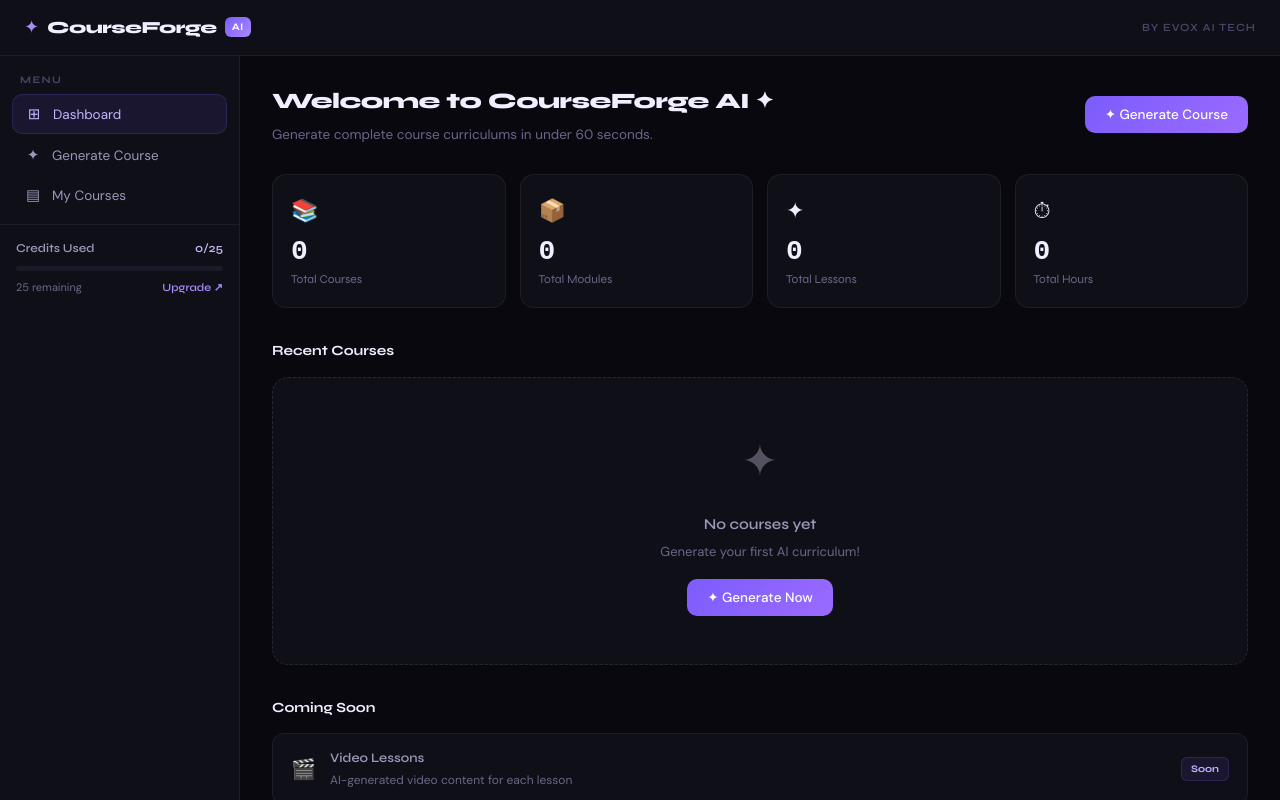
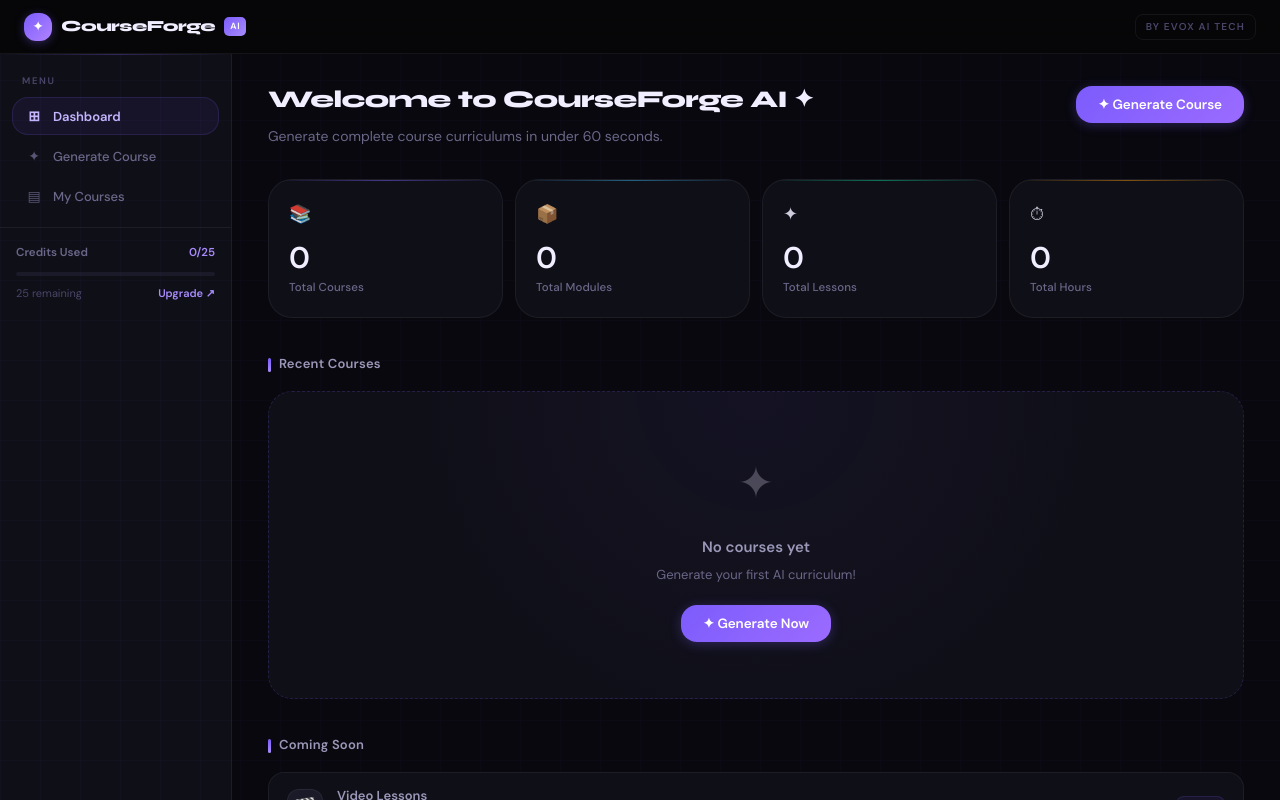
Before and after one commit to evoxaitech/courseforge-ai, a React (Create React App) app: page / in a window 1280 px wide. Built offline with nearby package versions, Linux system fonts and the light colour scheme.

Commit message:
feat: premium UI overhaul

```diff
--- a/src/App.css
+++ b/src/App.css
@@ -3,6 +3,7 @@
     flex-direction: column;
     height: 100vh;
     overflow: hidden;
+    background: var(--bg);
 }
 
 .app-body {
@@ -16,6 +17,20 @@
     overflow-y: auto;
     overflow-x: hidden;
     background: var(--bg);
+    position: relative;
+}
+
+/* Subtle grid background */
+.app-main::before {
+    content: '';
+    position: fixed;
+    inset: 0;
+    background-image:
+        linear-gradient(rgba(123, 92, 245, 0.03) 1px, transparent 1px),
+        linear-gradient(90deg, rgba(123, 92, 245, 0.03) 1px, transparent 1px);
+    background-size: 40px 40px;
+    pointer-events: none;
+    z-index: 0;
 }
 
 /* API Banner */
@@ -23,91 +38,113 @@
     display: flex;
     align-items: center;
     gap: 10px;
-    background: rgba(124, 92, 252, 0.06);
-    border-bottom: 1px solid rgba(124, 92, 252, 0.15);
-    padding: 10px 24px;
+    background: rgba(123, 92, 245, 0.05);
+    border-bottom: 1px solid rgba(123, 92, 245, 0.12);
+    padding: 9px 24px;
     font-size: 13px;
     flex-shrink: 0;
+    position: relative;
+    z-index: 10;
 }
 
 .api-banner input {
     flex: 1;
     background: var(--surface2);
     border: 1px solid var(--border2);
-    border-radius: 8px;
+    border-radius: var(--r-md);
     padding: 6px 12px;
     font-size: 13px;
     color: var(--text);
     outline: none;
-    max-width: 400px;
+    max-width: 380px;
+    transition: var(--trans);
 }
 
 .api-banner input:focus {
     border-color: var(--accent);
+    box-shadow: 0 0 0 3px var(--accent-glow2);
 }
 
 .api-banner button {
     background: var(--accent);
     color: #fff;
     border: none;
-    border-radius: 8px;
+    border-radius: var(--r-md);
     padding: 6px 16px;
     font-size: 12px;
     font-weight: 600;
     cursor: pointer;
-    font-family: var(--font-display);
     transition: var(--trans);
 }
 
 .api-banner button:hover {
     background: var(--accent-h);
+    box-shadow: var(--shadow-accent);
 }
 
 .banner-label {
     font-size: 11px;
     font-weight: 700;
     color: var(--accent2);
-    font-family: var(--font-display);
-    letter-spacing: 0.8px;
+    letter-spacing: 0.5px;
+    font-family: var(--font-mono);
 }
 
 .banner-ok {
     color: var(--green);
     font-size: 12px;
     font-weight: 600;
-    font-family: var(--font-display);
+    display: flex;
+    align-items: center;
+    gap: 5px;
 }
 
 /* Page */
 .page {
-    padding: 28px 32px 48px;
-    max-width: 1100px;
-    animation: fadeIn 0.3s ease;
+    padding: 32px 36px 56px;
+    max-width: 1140px;
+    position: relative;
+    z-index: 1;
+    animation: pageIn 0.35s cubic-bezier(0.4, 0, 0.2, 1);
+}
+
+@keyframes pageIn {
+    from {
+        opacity: 0;
+        transform: translateY(10px);
+    }
+
+    to {
+        opacity: 1;
+        transform: translateY(0);
+    }
 }
 
 .page-header {
-    margin-bottom: 28px;
+    margin-bottom: 32px;
 }
 
 .page-title {
-    font-size: 22px;
+    font-size: 24px;
     font-weight: 800;
     font-family: var(--font-display);
     color: var(--text);
-    letter-spacing: -0.5px;
-    margin-bottom: 5px;
+    letter-spacing: -0.6px;
+    margin-bottom: 6px;
+    line-height: 1.2;
 }
 
 .page-subtitle {
-    font-size: 13.5px;
+    font-size: 14px;
     color: var(--text3);
+    font-weight: 400;
 }
 
 /* Cards */
 .card {
     background: var(--surface);
     border: 1px solid var(--border);
-    border-radius: 16px;
+    border-radius: var(--r-xl);
     padding: 20px;
     transition: var(--trans);
     cursor: pointer;
@@ -116,16 +153,49 @@
 .card:hover {
     border-color: var(--border2);
     transform: translateY(-2px);
-    background: var(--surface2);
+    box-shadow: var(--shadow-md);
 }
 
 /* Buttons */
 .btn-primary {
-    background: linear-gradient(135deg, var(--accent), #9B6BFF);
+    background: linear-gradient(135deg, var(--accent) 0%, #9B6BFF 100%);
     color: #fff;
     border: none;
+    padding: 10px 22px;
+    border-radius: var(--r-lg);
+    font-size: 13.5px;
+    font-weight: 600;
+    display: inline-flex;
+    align-items: center;
+    gap: 7px;
+    transition: var(--trans);
+    cursor: pointer;
+    letter-spacing: -0.1px;
+    box-shadow: 0 2px 12px rgba(123, 92, 245, 0.3);
+}
+
+.btn-primary:hover {
+    transform: translateY(-1px);
+    box-shadow: 0 6px 24px rgba(123, 92, 245, 0.4);
+}
+
+.btn-primary:active {
+    transform: translateY(0);
+}
+
+.btn-primary:disabled {
+    opacity: 0.45;
+    cursor: not-allowed;
+    transform: none;
+    box-shadow: none;
+}
+
+.btn-secondary {
+    background: var(--surface2);
+    color: var(--text2);
+    border: 1px solid var(--border2);
     padding: 10px 20px;
-    border-radius: 10px;
+    border-radius: var(--r-lg);
     font-size: 13.5px;
     font-weight: 500;
     display: inline-flex;
@@ -133,37 +203,12 @@
     gap: 7px;
     transition: var(--trans);
     cursor: pointer;
-    font-family: var(--font-body);
-}
-
-.btn-primary:hover {
-    transform: translateY(-1px);
-    box-shadow: 0 6px 20px var(--accent-glow);
-}
-
-.btn-primary:disabled {
-    opacity: 0.5;
-    cursor: not-allowed;
-    transform: none;
-}
-
-.btn-secondary {
-    background: var(--surface2);
-    color: var(--text);
-    border: 1px solid var(--border2);
-    padding: 10px 20px;
-    border-radius: 10px;
-    font-size: 13.5px;
-    display: inline-flex;
-    align-items: center;
-    gap: 7px;
-    transition: var(--trans);
-    cursor: pointer;
-    font-family: var(--font-body);
 }
 
 .btn-secondary:hover {
     background: var(--surface3);
+    color: var(--text);
+    border-color: var(--border3);
 }
 
 /* Tags */
@@ -171,52 +216,56 @@
     font-size: 11px;
     font-weight: 600;
     padding: 3px 9px;
-    border-radius: 6px;
-    font-family: var(--font-display);
+    border-radius: var(--r-sm);
+    font-family: var(--font-mono);
+    letter-spacing: 0.2px;
 }
 
 .tag.purple {
-    background: rgba(124, 92, 252, 0.1);
+    background: rgba(123, 92, 245, 0.1);
     color: var(--accent3);
+    border: 1px solid rgba(123, 92, 245, 0.2);
 }
 
 .tag.green {
     background: var(--green-bg);
     color: var(--green);
+    border: 1px solid rgba(14, 207, 150, 0.15);
 }
 
 .tag.amber {
     background: var(--amber-bg);
     color: var(--amber);
+    border: 1px solid rgba(240, 146, 10, 0.15);
 }
 
 .tag.blue {
     background: var(--blue-bg);
     color: var(--blue);
+    border: 1px solid rgba(58, 175, 232, 0.15);
 }
 
 /* Form */
 .form-group {
-    margin-bottom: 18px;
+    margin-bottom: 20px;
 }
 
 .form-label {
     display: block;
     font-size: 11px;
     font-weight: 700;
-    font-family: var(--font-display);
     letter-spacing: 0.8px;
     text-transform: uppercase;
-    color: var(--text2);
-    margin-bottom: 7px;
+    color: var(--text3);
+    margin-bottom: 8px;
 }
 
 .form-input {
     width: 100%;
     background: var(--surface2);
-    border: 1px solid var(--border);
-    border-radius: 10px;
-    padding: 10px 14px;
+    border: 1px solid var(--border2);
+    border-radius: var(--r-lg);
+    padding: 11px 14px;
     font-size: 14px;
     color: var(--text);
     outline: none;
@@ -225,7 +274,8 @@
 
 .form-input:focus {
     border-color: var(--accent);
-    box-shadow: 0 0 0 3px rgba(124, 92, 252, 0.08);
+    box-shadow: 0 0 0 3px var(--accent-glow2);
+    background: var(--surface3);
 }
 
 .form-input::placeholder {
@@ -246,27 +296,26 @@
 }
 
 .chip {
-    padding: 5px 12px;
-    border-radius: 8px;
+    padding: 5px 13px;
+    border-radius: var(--r-md);
     font-size: 12px;
     font-weight: 600;
-    font-family: var(--font-display);
     cursor: pointer;
-    border: 1px solid var(--border);
-    color: var(--text2);
+    border: 1px solid var(--border2);
+    color: var(--text3);
     background: var(--surface2);
     transition: var(--trans);
     user-select: none;
 }
 
 .chip:hover {
-    border-color: var(--border2);
-    color: var(--text);
+    border-color: var(--border3);
+    color: var(--text2);
 }
 
 .chip.active {
-    background: rgba(124, 92, 252, 0.12);
-    border-color: rgba(124, 92, 252, 0.35);
+    background: rgba(123, 92, 245, 0.1);
+    border-color: rgba(123, 92, 245, 0.3);
     color: var(--accent3);
 }
 
@@ -283,13 +332,12 @@
 .empty-icon {
     font-size: 44px;
     margin-bottom: 16px;
-    opacity: 0.3;
+    opacity: 0.25;
 }
 
 .empty-title {
     font-size: 15px;
-    font-weight: 600;
-    font-family: var(--font-display);
+    font-weight: 700;
     color: var(--text2);
     margin-bottom: 6px;
 }
@@ -301,29 +349,17 @@
 
 /* Spinner */
 .spinner {
-    width: 28px;
-    height: 28px;
-    border: 2px solid var(--border);
+    width: 26px;
+    height: 26px;
+    border: 2px solid var(--border2);
     border-top-color: var(--accent);
     border-radius: 50%;
-    animation: spin 0.7s linear infinite;
+    animation: spin 0.65s linear infinite;
 }
 
 @keyframes spin {
     to {
         transform: rotate(360deg);
-    }
-}
-
-@keyframes fadeIn {
-    from {
-        opacity: 0;
-        transform: translateY(6px);
-    }
-
-    to {
-        opacity: 1;
-        transform: translateY(0);
     }
 }
 
@@ -333,7 +369,7 @@
     font-weight: 600;
     padding: 2px 7px;
     border-radius: 5px;
-    font-family: var(--font-display);
+    font-family: var(--font-mono);
 }
 
 .lesson-type.video {
@@ -347,7 +383,7 @@
 }
 
 .lesson-type.assignment {
-    background: rgba(124, 92, 252, 0.1);
+    background: rgba(123, 92, 245, 0.1);
     color: var(--accent3);
 }
 
@@ -362,6 +398,6 @@
 }
 
 .lesson-type.live {
-    background: rgba(236, 72, 153, 0.1);
-    color: #F472B6;
+    background: var(--pink-bg);
+    color: var(--pink);
 }
--- a/src/components/Navbar.css
+++ b/src/components/Navbar.css
@@ -1,6 +1,6 @@
 .navbar {
-    height: 56px;
-    background: var(--surface);
+    height: 54px;
+    background: rgba(6, 6, 8, 0.85);
     border-bottom: 1px solid var(--border);
     display: flex;
     align-items: center;
@@ -10,45 +10,78 @@
     position: sticky;
     top: 0;
     z-index: 100;
-    backdrop-filter: blur(12px);
+    backdrop-filter: blur(20px);
+    -webkit-backdrop-filter: blur(20px);
+}
+
+.navbar-left {
+    display: flex;
+    align-items: center;
+    gap: 12px;
 }
 
 .navbar-logo {
     display: flex;
     align-items: center;
-    gap: 8px;
+    gap: 9px;
     cursor: pointer;
+    padding: 5px 8px;
+    border-radius: var(--r-md);
+    transition: var(--trans);
+    margin-left: -8px;
+}
+
+.navbar-logo:hover {
+    background: var(--surface2);
 }
 
 .logo-icon {
-    color: var(--accent2);
-    font-size: 18px;
+    width: 28px;
+    height: 28px;
+    background: linear-gradient(135deg, var(--accent), #B084FF);
+    border-radius: var(--r-md);
+    display: flex;
+    align-items: center;
+    justify-content: center;
+    font-size: 14px;
+    color: white;
+    flex-shrink: 0;
+    box-shadow: 0 2px 10px rgba(123, 92, 245, 0.35);
 }
 
 .logo-text {
     font-family: var(--font-display);
-    font-size: 17px;
+    font-size: 15.5px;
     font-weight: 800;
     color: var(--text);
     letter-spacing: -0.5px;
 }
 
 .logo-badge {
-    font-size: 10px;
+    font-size: 9px;
     font-weight: 700;
-    font-family: var(--font-display);
+    font-family: var(--font-mono);
     background: linear-gradient(135deg, var(--accent), var(--accent2));
     color: white;
-    padding: 2px 7px;
-    border-radius: 6px;
-    letter-spacing: 0.5px;
+    padding: 2px 6px;
+    border-radius: 5px;
+    letter-spacing: 0.8px;
+}
+
+.navbar-right {
+    display: flex;
+    align-items: center;
+    gap: 16px;
 }
 
 .navbar-brand {
-    font-size: 11px;
+    font-size: 10px;
     font-weight: 600;
-    font-family: var(--font-display);
+    font-family: var(--font-mono);
     color: var(--text4);
-    letter-spacing: 1px;
+    letter-spacing: 1.2px;
     text-transform: uppercase;
+    padding: 4px 10px;
+    border: 1px solid var(--border);
+    border-radius: var(--r-sm);
 }
--- a/src/components/Sidebar.css
+++ b/src/components/Sidebar.css
@@ -1,5 +1,5 @@
 .sidebar {
-    width: 240px;
+    width: 232px;
     flex-shrink: 0;
     background: var(--surface);
     border-right: 1px solid var(--border);
@@ -7,21 +7,32 @@
     flex-direction: column;
     overflow-y: auto;
     overflow-x: hidden;
+    position: relative;
+}
+
+.sidebar::before {
+    content: '';
+    position: absolute;
+    top: 0;
+    left: 0;
+    right: 0;
+    height: 1px;
+    background: linear-gradient(90deg, transparent, rgba(123, 92, 245, 0.3), transparent);
 }
 
 .sidebar-nav {
-    padding: 16px 12px 8px;
+    padding: 20px 12px 10px;
 }
 
 .sidebar-label {
-    font-size: 10px;
+    font-size: 9.5px;
     font-weight: 700;
-    font-family: var(--font-display);
-    letter-spacing: 1.4px;
+    font-family: var(--font-mono);
+    letter-spacing: 1.6px;
     text-transform: uppercase;
     color: var(--text4);
-    padding: 0 8px;
-    margin-bottom: 6px;
+    padding: 0 10px;
+    margin-bottom: 8px;
 }
 
 .sidebar-item {
@@ -30,78 +41,122 @@
     gap: 10px;
     width: 100%;
     padding: 9px 12px;
-    border-radius: 10px;
-    border: none;
+    border-radius: var(--r-lg);
+    border: 1px solid transparent;
     background: transparent;
     cursor: pointer;
-    font-size: 13.5px;
+    font-size: 13px;
     font-family: var(--font-body);
-    color: var(--text2);
+    font-weight: 500;
+    color: var(--text3);
     text-align: left;
     transition: var(--trans);
     margin-bottom: 2px;
+    letter-spacing: -0.1px;
 }
 
 .sidebar-item:hover {
     background: var(--surface2);
-    color: var(--text);
+    color: var(--text2);
+    border-color: var(--border);
 }
 
 .sidebar-item.active {
-    background: rgba(124, 92, 252, 0.1);
+    background: rgba(123, 92, 245, 0.08);
     color: var(--accent3);
-    border: 1px solid rgba(124, 92, 252, 0.18);
+    border-color: rgba(123, 92, 245, 0.16);
+    font-weight: 600;
 }
 
 .sidebar-item-icon {
-    font-size: 15px;
+    font-size: 14px;
     width: 18px;
     text-align: center;
     flex-shrink: 0;
+    opacity: 0.8;
+}
+
+.sidebar-item.active .sidebar-item-icon {
+    opacity: 1;
 }
 
 .sidebar-recent {
     flex: 1;
     border-top: 1px solid var(--border);
-    padding: 14px 12px 8px;
+    padding: 16px 12px 8px;
+}
+
+.course-pill-wrapper {
+    display: flex;
+    align-items: center;
+    gap: 3px;
+    border-radius: var(--r-md);
+    transition: var(--trans);
+}
+
+.course-pill-wrapper:hover {
+    background: var(--surface2);
 }
 
 .course-pill {
     display: flex;
     align-items: center;
     gap: 9px;
-    width: 100%;
+    flex: 1;
     padding: 7px 10px;
-    border-radius: 9px;
+    border-radius: var(--r-md);
     border: none;
     background: transparent;
     cursor: pointer;
     transition: var(--trans);
-    margin-bottom: 2px;
-}
-
-.course-pill:hover {
-    background: var(--surface2);
+    margin-bottom: 1px;
 }
 
 .course-dot {
-    width: 7px;
-    height: 7px;
+    width: 6px;
+    height: 6px;
     border-radius: 50%;
     flex-shrink: 0;
 }
 
 .course-pill-title {
-    font-size: 12.5px;
-    color: var(--text2);
+    font-size: 12px;
+    color: var(--text3);
     white-space: nowrap;
     overflow: hidden;
     text-overflow: ellipsis;
-    font-family: var(--font-body);
+    font-weight: 500;
+}
+
+.course-pill-wrapper:hover .course-pill-title {
+    color: var(--text2);
+}
+
+.course-delete-btn {
+    background: transparent;
+    border: none;
+    color: var(--text4);
+    font-size: 11px;
+    cursor: pointer;
+    padding: 4px 6px;
+    border-radius: var(--r-sm);
+    opacity: 0;
+    transition: var(--trans);
+    flex-shrink: 0;
+    margin-right: 4px;
+}
+
+.course-pill-wrapper:hover .course-delete-btn {
+    opacity: 1;
+}
+
+.course-delete-btn:hover {
+    color: var(--red);
+    background: var(--red-bg);
 }
 
 .sidebar-footer {
-    padding: 14px 16px;
+    padding: 16px;
     border-top: 1px solid var(--border);
     background: var(--surface);
     position: sticky;
@@ -112,43 +167,43 @@
     display: flex;
     justify-content: space-between;
     align-items: center;
-    margin-bottom: 8px;
+    margin-bottom: 9px;
 }
 
 .usage-label {
-    font-size: 12px;
+    font-size: 11.5px;
     font-weight: 600;
-    font-family: var(--font-display);
-    color: var(--text2);
+    color: var(--text3);
 }
 
 .usage-value {
-    font-size: 12px;
-    color: var(--accent3);
-    font-family: var(--font-display);
+    font-size: 11.5px;
+    color: var(--accent2);
+    font-family: var(--font-mono);
     font-weight: 600;
 }
 
 .usage-track {
-    height: 5px;
+    height: 4px;
     background: var(--surface3);
     border-radius: 4px;
     overflow: hidden;
-    margin-bottom: 8px;
+    margin-bottom: 9px;
 }
 
 .usage-fill {
     height: 100%;
     background: linear-gradient(90deg, var(--accent), var(--accent2));
     border-radius: 4px;
-    transition: width 0.5s ease;
+    transition: width 0.6s cubic-bezier(0.4, 0, 0.2, 1);
+    box-shadow: 0 0 8px rgba(123, 92, 245, 0.5);
 }
 
 .usage-sub {
     display: flex;
     justify-content: space-between;
     font-size: 11px;
-    color: var(--text3);
+    color: var(--text4);
 }
 
 .upgrade-link {
@@ -158,7 +213,6 @@
     color: var(--accent2);
     cursor: pointer;
     padding: 0;
-    font-family: var(--font-display);
     font-weight: 600;
     transition: var(--trans);
 }
@@ -166,30 +220,3 @@
 .upgrade-link:hover {
     color: var(--accent3);
 }
-.course-pill-wrapper {
-    display: flex;
-    align-items: center;
-    gap: 4px;
-}
-
-.course-pill-wrapper .course-pill {
-    flex: 1;
-}
-
-.course-delete-btn {
-    background: transparent;
-    border: none;
-    color: #555;
-    font-size: 12px;
-    cursor: pointer;
-    padding: 4px 6px;
-    border-radius: 4px;
-    opacity: 0;
-    transition: all 0.2s;
-    flex-shrink: 0;
-}
-
-.course-pill-wrapper:hover .course-delete-btn {
-    opacity: 1;
-    color: #ef4444;
-}
--- a/src/pages/Dashboard.css
+++ b/src/pages/Dashboard.css
@@ -1,66 +1,120 @@
 .dash-hero {
     display: flex;
-    align-items: center;
+    align-items: flex-start;
     justify-content: space-between;
-    gap: 16px;
+    gap: 20px;
 }
 
+.dash-hero-left {
+    display: flex;
+    flex-direction: column;
+    gap: 4px;
+}
+
+/* Stats Grid */
 .stats-grid {
     display: grid;
     grid-template-columns: repeat(4, 1fr);
-    gap: 14px;
-    margin-bottom: 32px;
+    gap: 12px;
+    margin-bottom: 36px;
 }
 
 .stat-card {
     background: var(--surface);
     border: 1px solid var(--border);
-    border-radius: 14px;
-    padding: 18px;
+    border-radius: var(--r-xl);
+    padding: 20px;
     transition: var(--trans);
+    position: relative;
+    overflow: hidden;
+    cursor: default;
+}
+
+.stat-card::before {
+    content: '';
+    position: absolute;
+    top: 0;
+    left: 0;
+    right: 0;
+    height: 1px;
+    background: linear-gradient(90deg, transparent, var(--stat-color, rgba(123, 92, 245, 0.4)), transparent);
 }
 
 .stat-card:hover {
     border-color: var(--border2);
-    transform: translateY(-2px);
+    transform: translateY(-3px);
+    box-shadow: var(--shadow-md);
+}
+
+.stat-card.purple {
+    --stat-color: rgba(123, 92, 245, 0.5);
+}
+
+.stat-card.blue {
+    --stat-color: rgba(58, 175, 232, 0.5);
+}
+
+.stat-card.green {
+    --stat-color: rgba(14, 207, 150, 0.5);
+}
+
+.stat-card.amber {
+    --stat-color: rgba(240, 146, 10, 0.5);
 }
 
 .stat-icon {
-    font-size: 22px;
-    margin-bottom: 10px;
+    font-size: 18px;
+    margin-bottom: 14px;
+    display: block;
+    opacity: 0.85;
 }
 
 .stat-value {
-    font-size: 28px;
+    font-size: 30px;
     font-weight: 800;
-    font-family: monospace;
+    font-family: var(--font-mono);
     color: var(--text);
     line-height: 1;
-    margin-bottom: 4px;
+    margin-bottom: 6px;
+    letter-spacing: -1px;
 }
 
 .stat-label {
-    font-size: 12px;
+    font-size: 11.5px;
     color: var(--text3);
-    font-family: var(--font-display);
+    font-weight: 500;
+    letter-spacing: 0.1px;
 }
 
+/* Sections */
 .dash-section {
-    margin-bottom: 32px;
+    margin-bottom: 36px;
 }
 
 .dash-section-header {
     display: flex;
     align-items: center;
     justify-content: space-between;
-    margin-bottom: 14px;
+    margin-bottom: 16px;
 }
 
 .section-title {
-    font-size: 14px;
+    font-size: 13px;
     font-weight: 700;
-    font-family: var(--font-display);
-    color: var(--text);
+    color: var(--text2);
+    letter-spacing: 0.2px;
+    display: flex;
+    align-items: center;
+    gap: 8px;
+}
+
+.section-title::before {
+    content: '';
+    display: block;
+    width: 3px;
+    height: 14px;
+    background: linear-gradient(180deg, var(--accent), var(--accent2));
+    border-radius: 2px;
 }
 
 .section-link {
@@ -69,46 +123,64 @@
     background: none;
     border: none;
     cursor: pointer;
-    font-family: var(--font-display);
     font-weight: 600;
     transition: var(--trans);
+    padding: 4px 10px;
+    border-radius: var(--r-md);
 }
 
 .section-link:hover {
     color: var(--accent3);
+    background: var(--accent-glow2);
 }
 
+/* Course Cards */
 .courses-grid {
     display: grid;
     grid-template-columns: repeat(3, 1fr);
-    gap: 14px;
+    gap: 12px;
 }
 
 .course-card {
     background: var(--surface);
     border: 1px solid var(--border);
-    border-radius: 14px;
+    border-radius: var(--r-xl);
     padding: 18px;
     cursor: pointer;
     transition: var(--trans);
     display: flex;
     flex-direction: column;
     gap: 14px;
+    position: relative;
+    overflow: hidden;
+}
+
+.course-card::after {
+    content: '';
+    position: absolute;
+    inset: 0;
+    background: linear-gradient(135deg, rgba(123, 92, 245, 0.04), transparent 60%);
+    opacity: 0;
+    transition: var(--trans);
 }
 
 .course-card:hover {
-    border-color: rgba(124, 92, 252, 0.3);
-    background: var(--surface2);
-    transform: translateY(-2px);
+    border-color: rgba(123, 92, 245, 0.25);
+    transform: translateY(-3px);
+    box-shadow: 0 8px 28px rgba(0, 0, 0, 0.4), 0 0 0 1px rgba(123, 92, 245, 0.1);
+}
+
+.course-card:hover::after {
+    opacity: 1;
 }
 
 .course-card-title {
-    font-size: 14px;
+    font-size: 13.5px;
     font-weight: 700;
-    font-family: var(--font-display);
     color: var(--text);
     margin-bottom: 5px;
     line-height: 1.4;
+    letter-spacing: -0.2px;
 }
 
 .course-card-tagline {
@@ -124,21 +196,24 @@
     margin-top: auto;
 }
 
+/* Empty state */
 .dash-empty {
     display: flex;
     flex-direction: column;
     align-items: center;
-    padding: 48px 24px;
+    padding: 56px 24px;
     background: var(--surface);
-    border: 1px dashed var(--border2);
-    border-radius: 16px;
+    border: 1px dashed rgba(123, 92, 245, 0.2);
+    border-radius: var(--r-xl);
     text-align: center;
+    background-image: radial-gradient(circle at 50% 0%, rgba(123, 92, 245, 0.05), transparent 60%);
 }
 
+/* Coming Soon */
 .coming-grid {
     display: flex;
     flex-direction: column;
-    gap: 10px;
+    gap: 8px;
 }
 
 .coming-card {
@@ -147,24 +222,32 @@
     gap: 14px;
     background: var(--surface);
     border: 1px solid var(--border);
-    border-radius: 12px;
-    padding: 14px 18px;
+    border-radius: var(--r-lg);
+    padding: 13px 18px;
     transition: var(--trans);
 }
 
 .coming-card:hover {
     border-color: var(--border2);
+    background: var(--surface2);
 }
 
 .coming-icon {
-    font-size: 20px;
+    font-size: 18px;
     flex-shrink: 0;
+    width: 36px;
+    height: 36px;
+    background: var(--surface3);
+    border-radius: var(--r-md);
+    display: flex;
+    align-items: center;
+    justify-content: center;
+    border: 1px solid var(--border);
 }
 
 .coming-title {
     font-size: 13px;
     font-weight: 600;
-    font-family: var(--font-display);
     color: var(--text2);
     margin-bottom: 2px;
 }
@@ -176,14 +259,15 @@
 
 .coming-badge {
     margin-left: auto;
-    font-size: 10px;
+    font-size: 9.5px;
     font-weight: 700;
-    font-family: var(--font-display);
-    background: rgba(124, 92, 252, 0.1);
-    color: var(--accent3);
-    border: 1px solid rgba(124, 92, 252, 0.2);
+    font-family: var(--font-mono);
+    background: rgba(123, 92, 245, 0.08);
+    color: var(--accent2);
+    border: 1px solid rgba(123, 92, 245, 0.15);
     padding: 3px 9px;
-    border-radius: 6px;
+    border-radius: var(--r-sm);
     white-space: nowrap;
     flex-shrink: 0;
+    letter-spacing: 0.5px;
 }
--- a/src/pages/Dashboard.js
+++ b/src/pages/Dashboard.js
@@ -13,7 +13,7 @@
     <div className="page fade-in">
       <div className="page-header">
         <div className="dash-hero">
-          <div>
+          <div className="dash-hero-left">
             <div className="page-title">Welcome to CourseForge AI ✦</div>
             <div className="page-subtitle">Generate complete course curriculums in under 60 seconds.</div>
           </div>
@@ -26,7 +26,7 @@
       <div className="stats-grid">
         {stats.map((s, i) => (
           <div key={i} className={`stat-card ${s.color}`}>
-            <div className="stat-icon">{s.icon}</div>
+            <span className="stat-icon">{s.icon}</span>
             <div className="stat-value">{s.value}</div>
             <div className="stat-label">{s.label}</div>
           </div>
@@ -46,7 +46,7 @@
             <div className="empty-icon">✦</div>
             <div className="empty-title">No courses yet</div>
             <div className="empty-desc">Generate your first AI curriculum!</div>
-            <button className="btn-primary" style={{ marginTop: 16 }} onClick={() => onNavigate('generator')}>
+            <button className="btn-primary" style={{ marginTop: 20 }} onClick={() => onNavigate('generator')}>
               ✦ Generate Now
             </button>
           </div>
@@ -86,7 +86,7 @@
                 <div className="coming-title">{f.title}</div>
                 <div className="coming-desc">{f.desc}</div>
               </div>
-              <span className="coming-badge">Soon</span>
+              <span className="coming-badge">SOON</span>
             </div>
           ))}
         </div>
```
